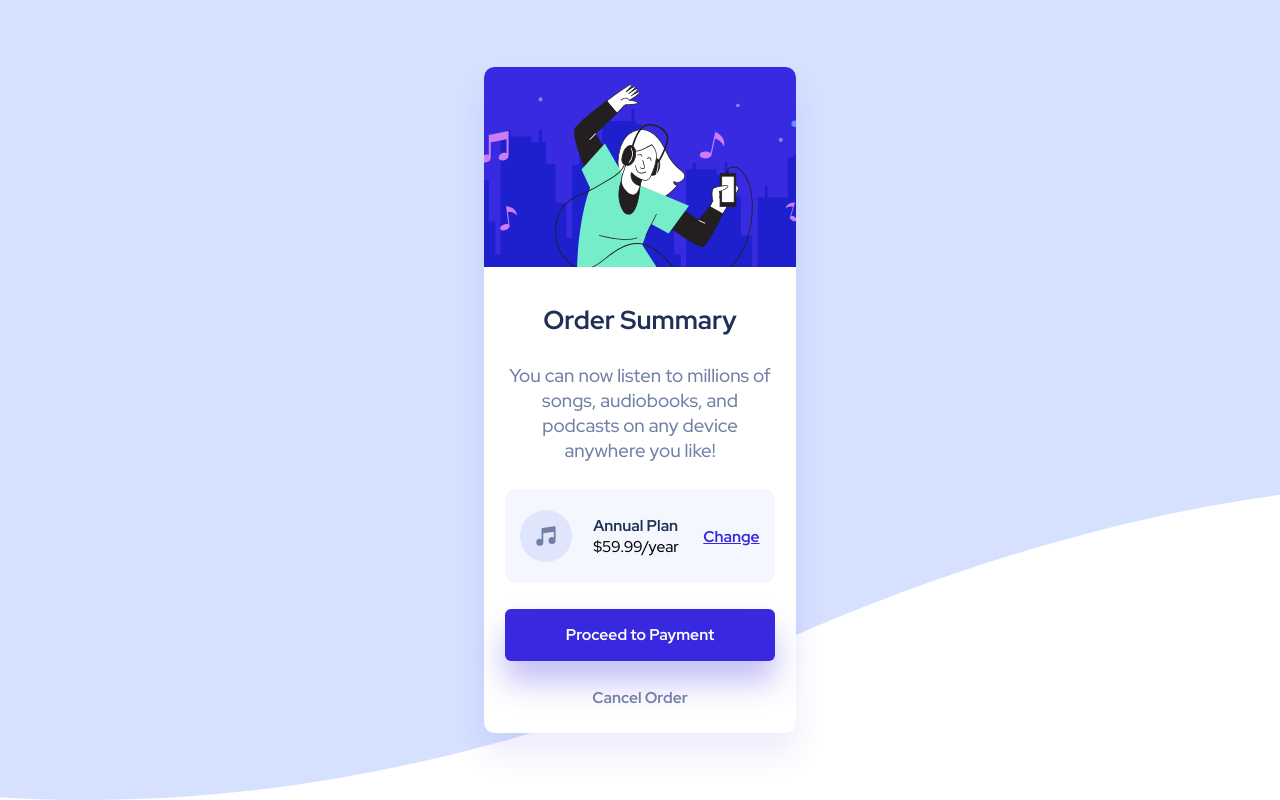
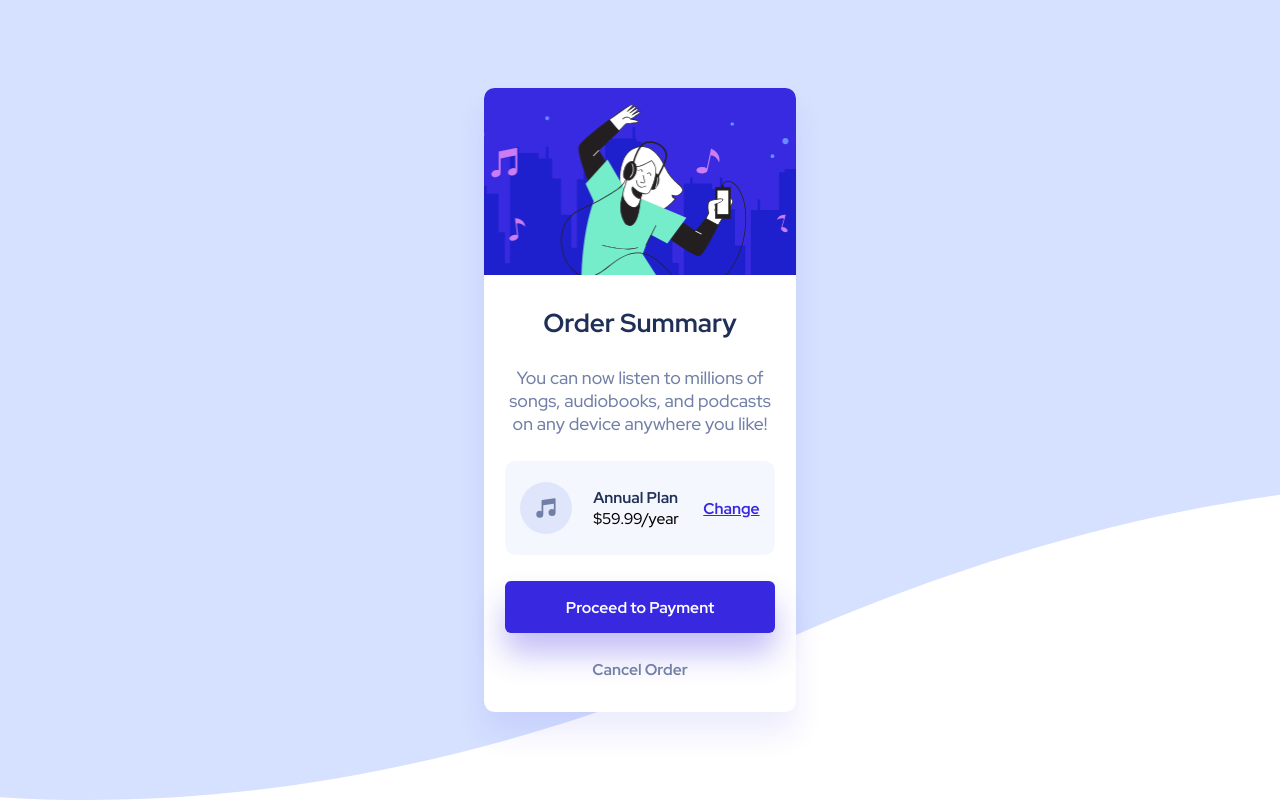
Before and after one commit to DevZardy/Order-Summary-card-component, a plain HTML site: page index.html in a window 1280 px wide. Drawn offline with Linux system fonts and the light colour scheme.

Commit message:
changed body text size

```diff
--- a/style.css
+++ b/style.css
@@ -40,7 +40,7 @@ main{
 
 .card-container{
     width: 30rem;
-    height: 64rem;
+    height: 60rem;
     border-radius: 1rem;
     background-color: white;
     display: flex;
@@ -61,7 +61,7 @@ main{
 }
 
 .all-info{
-    padding: 3.5rem 2rem;
+    padding: 3rem 2rem;
     display: flex;
     flex-direction: column;
     /* border: 1px solid red; */
@@ -81,7 +81,7 @@ h1{
 .body-text{
     font-weight: var(--medium-w);
     text-align: center;
-    font-size: 1.8rem;
+    font-size: 1.7rem;
     margin:0;
     color: var(--Desaturated-blue);
     /* border: 1px solid red; */
```
